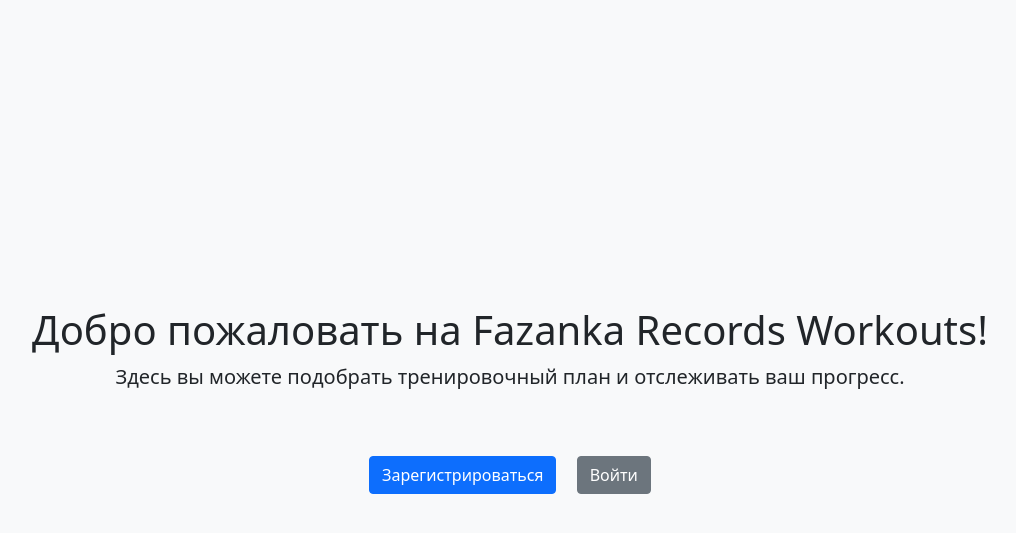
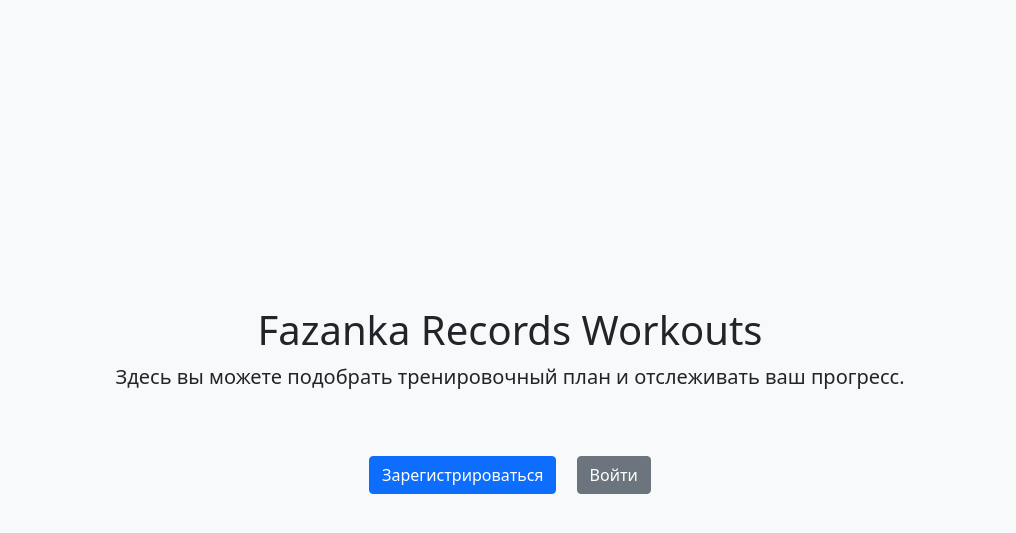
Before and after one commit to Ithinkimbulletproof/Home_Workouts, a Django app: page / in a window 1280 px wide. Shown: the top 533 px of the page, without its empty margins (130-1146 px from the left). Run offline with Django 5.2, Linux system fonts and the light colour scheme.

Commit message:
Little fix home

```diff
--- a/home_workouts/workouts/templates/workouts/home.html
+++ b/home_workouts/workouts/templates/workouts/home.html
@@ -4,7 +4,7 @@
 
 {% block content %}
 <div class="d-flex justify-content-center align-items-center" style="min-height: 100vh; flex-direction: column;">
-    <h1>Добро пожаловать на Fazanka Records Workouts!</h1>
+    <h1>Fazanka Records Workouts</h1>
     <p class="lead">Здесь вы можете подобрать тренировочный план и отслеживать ваш прогресс.</p>
     <div class="mt-5">
         <a href="{% url 'register' %}" class="btn btn-primary mx-2">Зарегистрироваться</a>
```
